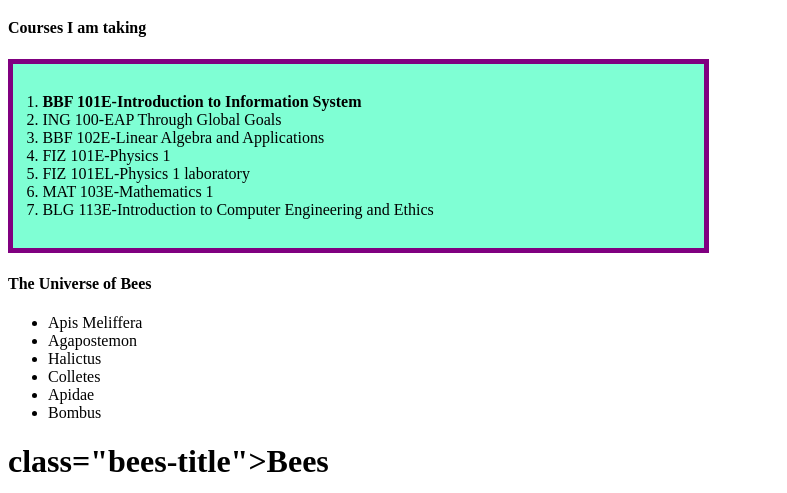
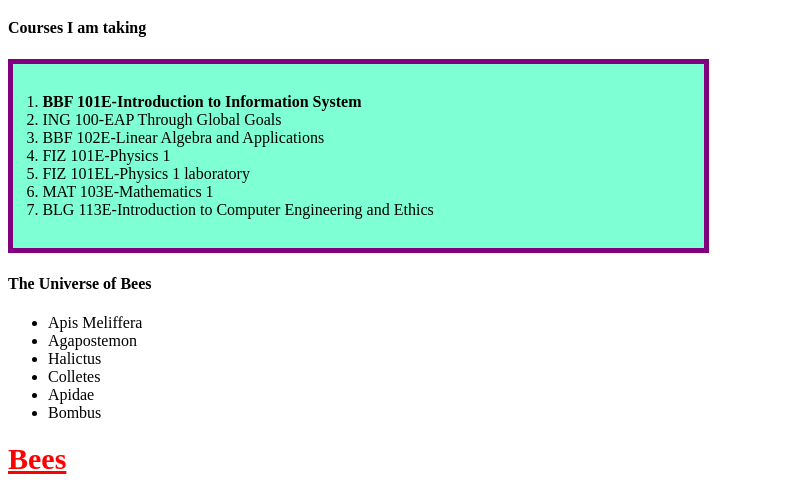
Before and after one commit to ChingisO-O/Bees, a plain HTML site: page index.html in a window 1280 px wide. Shown: the part 292-785 px from the top of the page, without its empty margins (0-787 px from the left). Drawn offline with Linux system fonts and the light colour scheme.

Commit message:
Update index.html

```diff
--- a/index.html
+++ b/index.html
@@ -44,7 +44,7 @@
         <li>Bombus</li>
     </ul>
 
-    <h1> class="bees-title"><strong>Bees</strong></h1>
+    <h1 class="bees-title"><strong>Bees</strong></h1>
     <p>
         <img src="bees.jpg" alt="Bees Image">
     </p>
```
